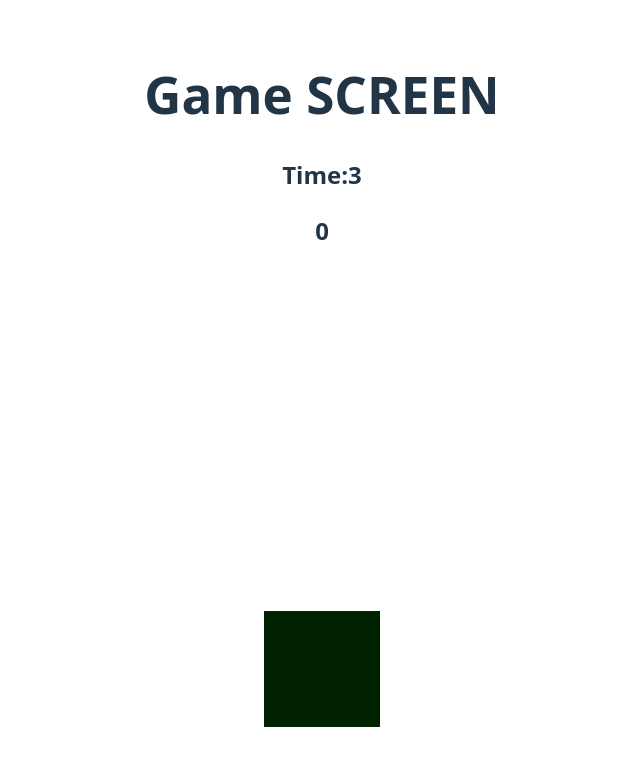
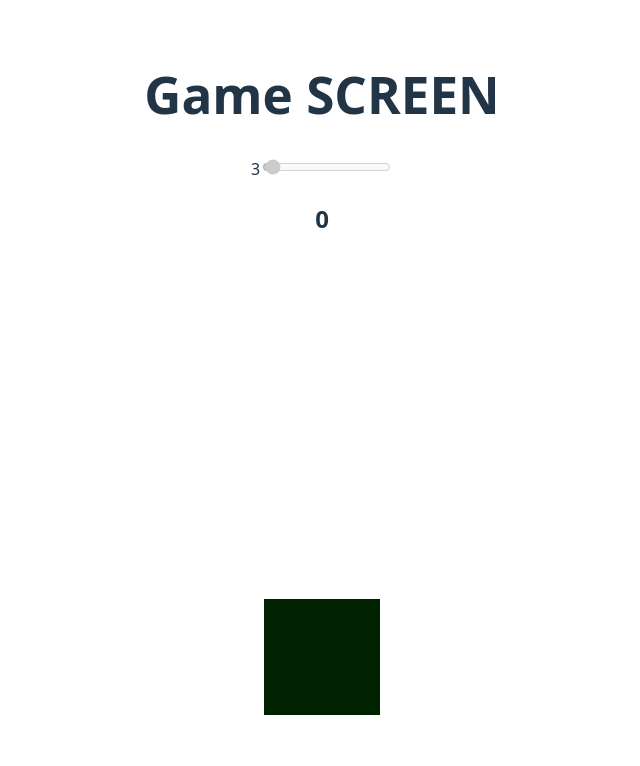
Before and after one commit to Dochi4/Timed-clicker-game, a React (Vite) app: page / in a window 1280 px wide. Both pictures are taken after a click on the button "Start Game". Shown: the top 766 px of the page, without its empty margins (350-990 px from the left). Built offline with nearby package versions, Linux system fonts and the light colour scheme.

Commit message:
Added countdown slider and player mechanics
- Created SimpleSlider component for countdown
- Added useStates: Strength and maxTime
- Updated EndScreen to display player score

```diff
--- a/src/App.jsx
+++ b/src/App.jsx
@@ -10,8 +10,10 @@ import EndScreen from "./Routes/EndScreen";
 
 function App() {
   const [counter, setCounter] = useState(0);
+  const [ strength, setStrength] = useState(1)
   const [gameStage, setGameStage] = useState("start");
-  const [time, setTime] = useState(5);
+  const [maxTime,setMaxTime] = useState(5)
+  const [time, setTime] = useState(maxTime);
 
   useEffect(()=>{
     if (gameStage !=='play') return; // only runs when playing
@@ -29,8 +31,8 @@ function App() {
   },[time,gameStage])
 
   const handleClick =()=>{
-    setCounter(counter+1)
-    setTime(5)
+    setCounter(counter+strength)
+    setTime(maxTime)
   }
 
   const handleStart =()=>{
@@ -38,7 +40,7 @@ function App() {
     setGameStage("play")
   }
   const handleReset =()=>{
-    setTime(5)
+    setTime(maxTime)
     setCounter(0)
     setGameStage("start")
   }
@@ -51,9 +53,9 @@ function App() {
       case'start':
         return < StartScreen handleStart={handleStart}   />
       case'play':
-        return <GameScreen handleClick ={handleClick} time={time}counter={counter} />
+        return <GameScreen handleClick ={handleClick} maxTime={maxTime}time={time} counter={counter} />
       case'end':
-        return <EndScreen handleReset = {handleReset}/>
+        return <EndScreen handleReset = {handleReset} counter={counter}/>
     }
   }
 
--- a/src/Routes/EndScreen.jsx
+++ b/src/Routes/EndScreen.jsx
@@ -1,7 +1,7 @@
 import React, { useContext, useEffect, useState } from "react";
 
 
-function EndScreen({handleReset}) {
+function EndScreen({handleReset,counter}) {
 
 
   useEffect(() => {
@@ -11,6 +11,7 @@ function EndScreen({handleReset}) {
   return (
     <div >
       <h1>End SCREEN</h1>
+      <h2>Your swings {counter}</h2>
       <button onClick={handleReset}>Reset</button>
     </div>
   );
--- a/src/Routes/GameScreen.jsx
+++ b/src/Routes/GameScreen.jsx
@@ -1,8 +1,9 @@
 import React, { useContext, useEffect, useState } from "react";
 import { Canvas } from "@react-three/fiber";
 import { OrbitControls } from "@react-three/drei";
+import SimpleSlider from "./SimpleSlider";
 
-function GameScreen({handleClick,time,counter}) {
+function GameScreen({handleClick,time,maxTime,counter}) {
 
  function Box() {
   return (
@@ -28,7 +29,7 @@ function Plane() {
   return (
     <div onClick={handleClick}>
       <h1>Game SCREEN</h1>
-      <h2>Time:{time}</h2>
+      {time}<SimpleSlider maxtime={maxTime}time={time} />
       <h2>{counter}</h2>
         <Canvas style={{ width: "100vw", height: "100vh" }}>
         <ambientLight intensity={0.5} />
--- /dev/null
+++ b/src/Routes/SimpleSlider.jsx
@@ -0,0 +1,18 @@
+import React, { useContext, useEffect, useState } from "react";
+
+
+function SimpleSlider({maxTime,time}) {
+  return (
+
+      <input
+        type="range"
+        min="0"
+        max={maxTime}
+        value={time}
+        disabled
+      />
+
+  );
+}
+
+export default SimpleSlider;
```
